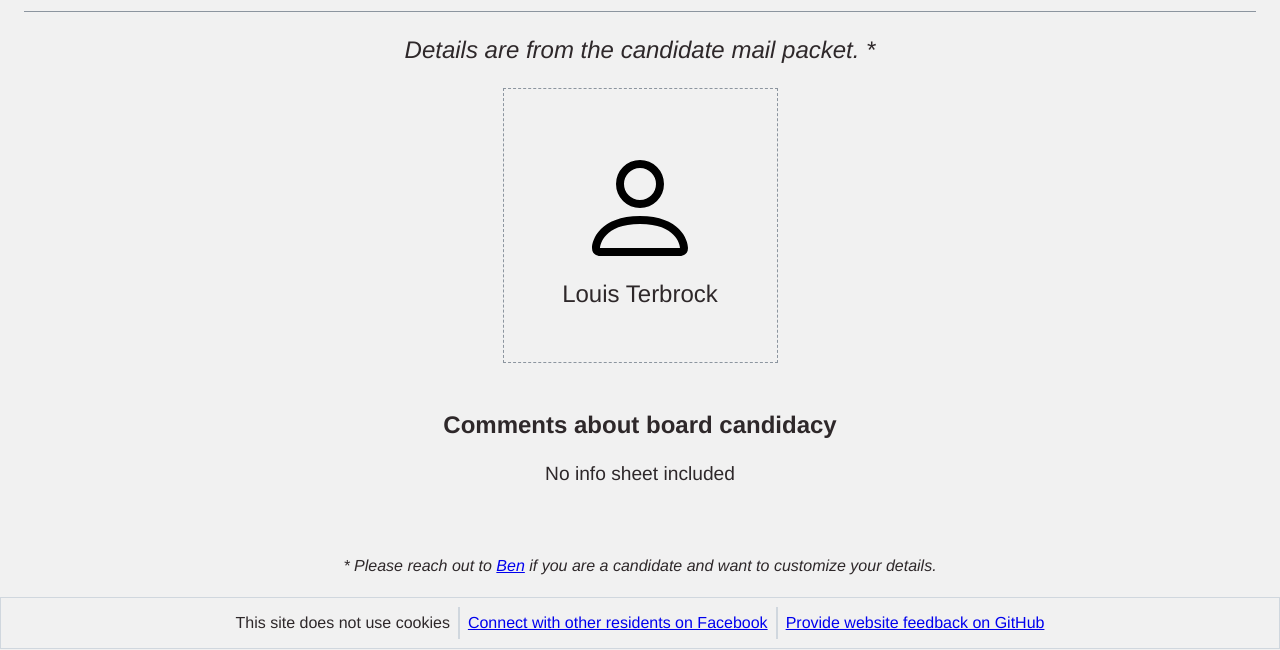
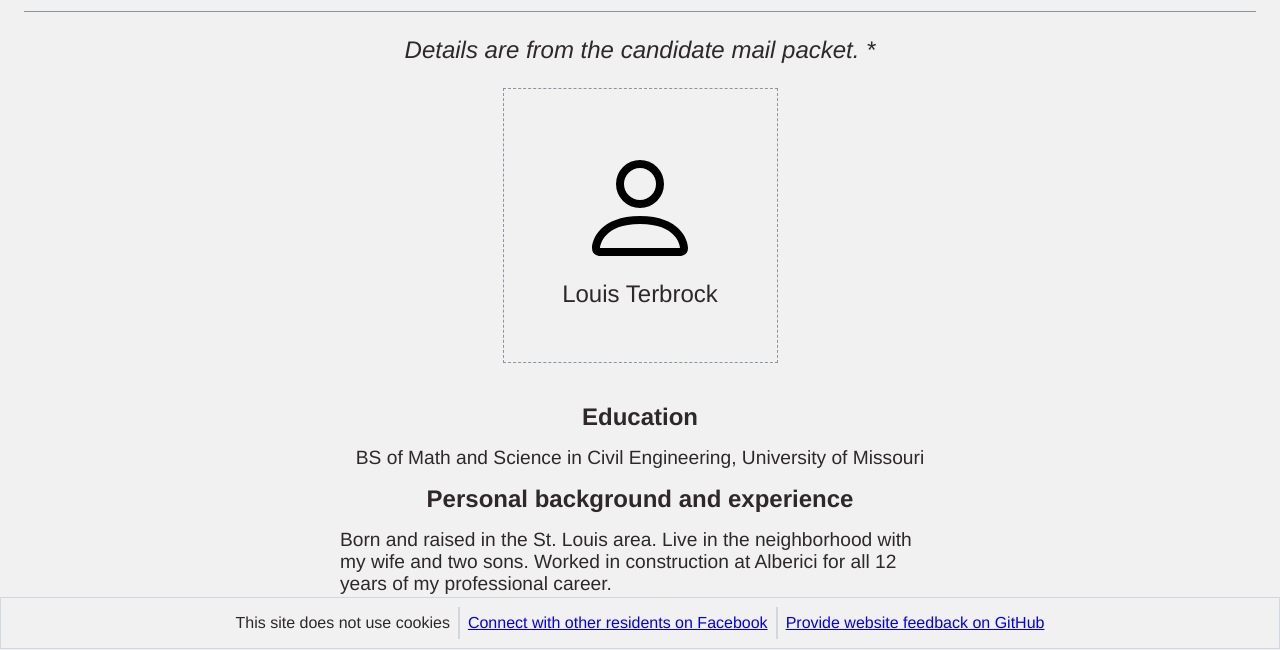
Before and after one commit to Sammons/streets-of-caledonia-info, a Gatsby site: page /candidates/details/louis-terbrock in a window 1280 px wide. Shown: the part 151-801 px from the top of the page. Built offline with nearby package versions, Linux system fonts and the light colour scheme; Gatsby itself is replaced by a stand-in of ours.

Commit message:
Update Louis' page

```diff
--- a/src/pages/candidates/details/louis-terbrock.tsx
+++ b/src/pages/candidates/details/louis-terbrock.tsx
@@ -6,9 +6,9 @@ import { CandidatePage } from "../../../components/candidates/details/candidate-
 
 const candidateInfo = {
   name: "Louis Terbrock",
-  edu: "",
-  background: "",
-  comments: "No info sheet included",
+  edu: "BS of Math and Science in Civil Engineering, University of Missouri",
+  background: "Born and raised in the St. Louis area. Live in the neighborhood with my wife and two sons. Worked in construction at Alberici for all 12 years of my professional career.",
+  comments: "I believe my background in construction management and passion for making the neighborhood the best it can be would serve me well for this board seat.",
   image: '../../../images/placeholder-photo.svg'
 }
 
```
